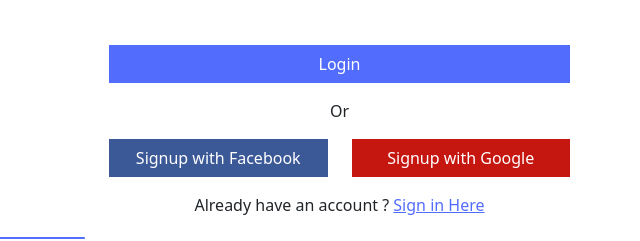
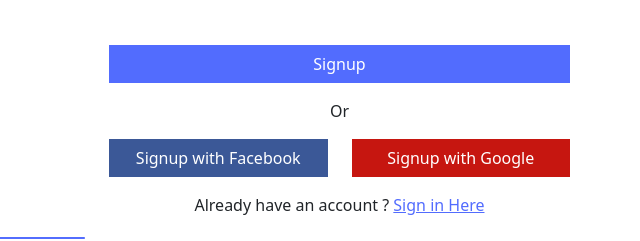
Before and after one commit to CarlTeclancing/surveyplus-bootstrap-design, a website: page register.html in a window 1280 px wide. Shown: the part 480-721 px from the top of the page, 640-1280 px from the left. Drawn offline with Linux system fonts and the light colour scheme.

Commit message:
register.html modified

```diff
--- a/register.html
+++ b/register.html
@@ -180,7 +180,7 @@
 
                     <div class="form-group mb-3">
 
-                        <button type="submit" class="btn btn-primary text-white w-100 rounded-0">Login</button>
+                        <button type="submit" class="btn btn-primary text-white w-100 rounded-0">Signup</button>
 
                     </div>
 
```
